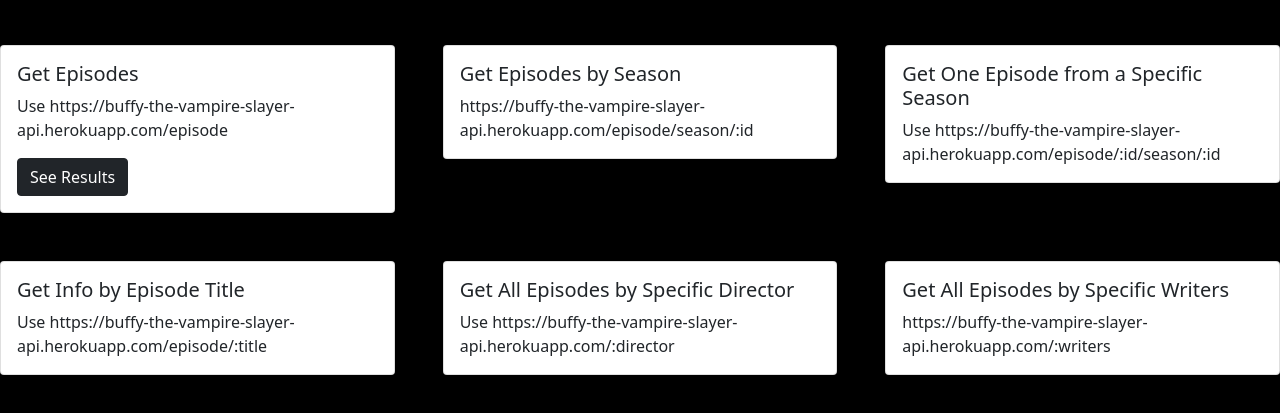
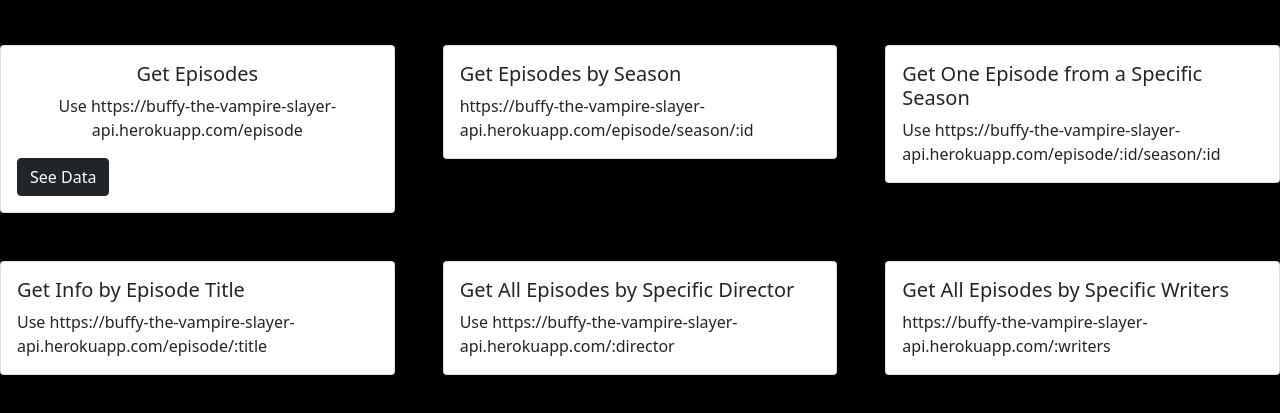
Before and after one commit to courtneydowns/Buffy-The-Vampire-Slayer-API, a website: page index.html in a window 1280 px wide. Shown: the part 327-740 px from the top of the page. Drawn offline with nearby package versions, Linux system fonts and the light colour scheme.

Commit message:
centering content on card

```diff
--- a/index.html
+++ b/index.html
@@ -28,11 +28,11 @@
         <div class="col-sm-4">
           <div class="card">
             <div class="card-body">
-              <h5 class="card-title">Get Episodes</h5>
-              <p class="card-text">
+              <h5 class="card-title" style="text-align: center;">Get Episodes</h5>
+              <p class="card-text" style="text-align: center;">
                 Use https://buffy-the-vampire-slayer-api.herokuapp.com/episode
               </p>
-              <a href="https://buffy-the-vampire-slayer-api.herokuapp.com/episode" class="btn btn-dark">See Results</a>
+              <a href="https://buffy-the-vampire-slayer-api.herokuapp.com/episode" class="btn btn-dark" style="align-items: center;">See Data</a>
             </div>
           </div>
         </div>
```
